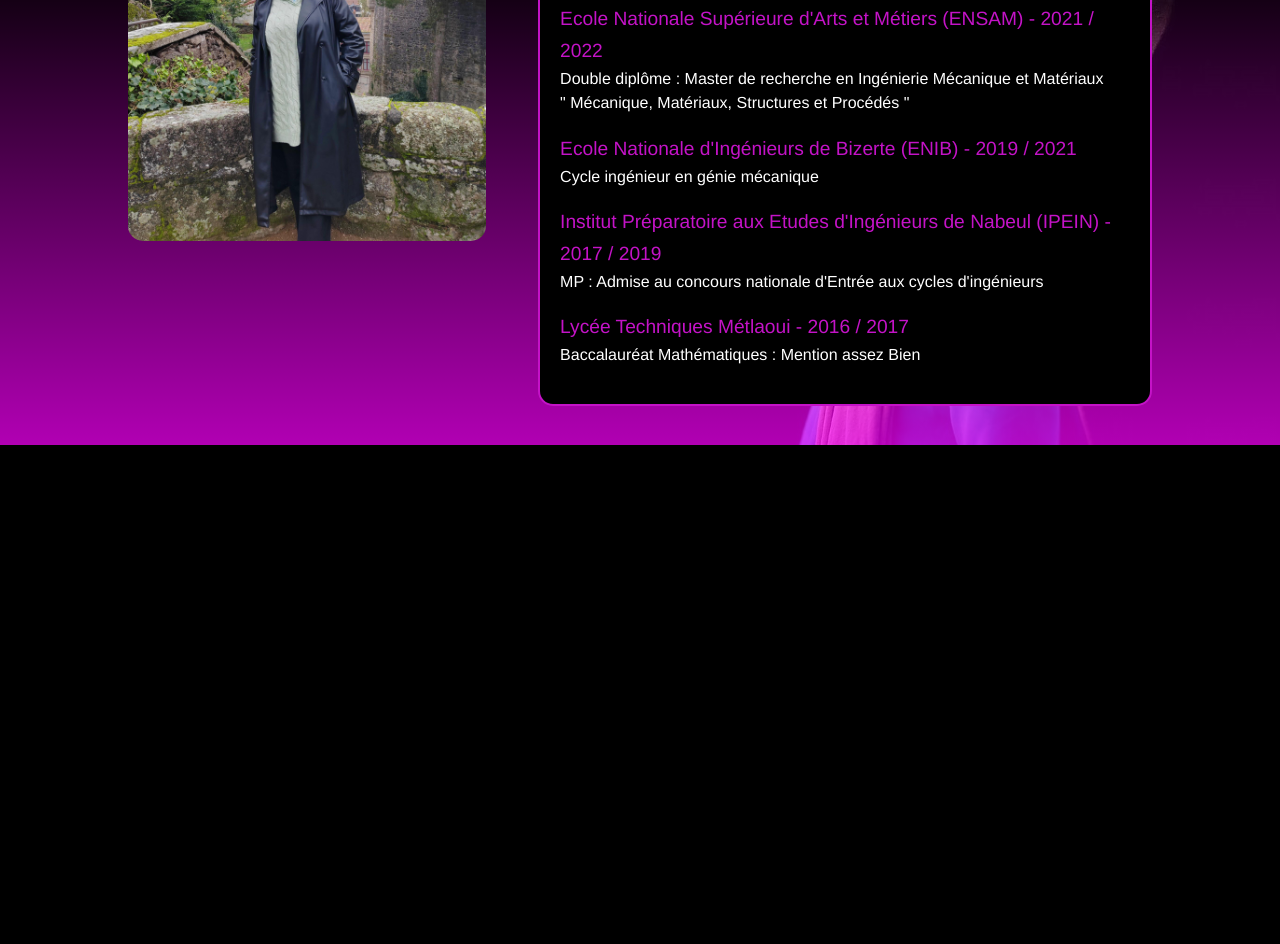
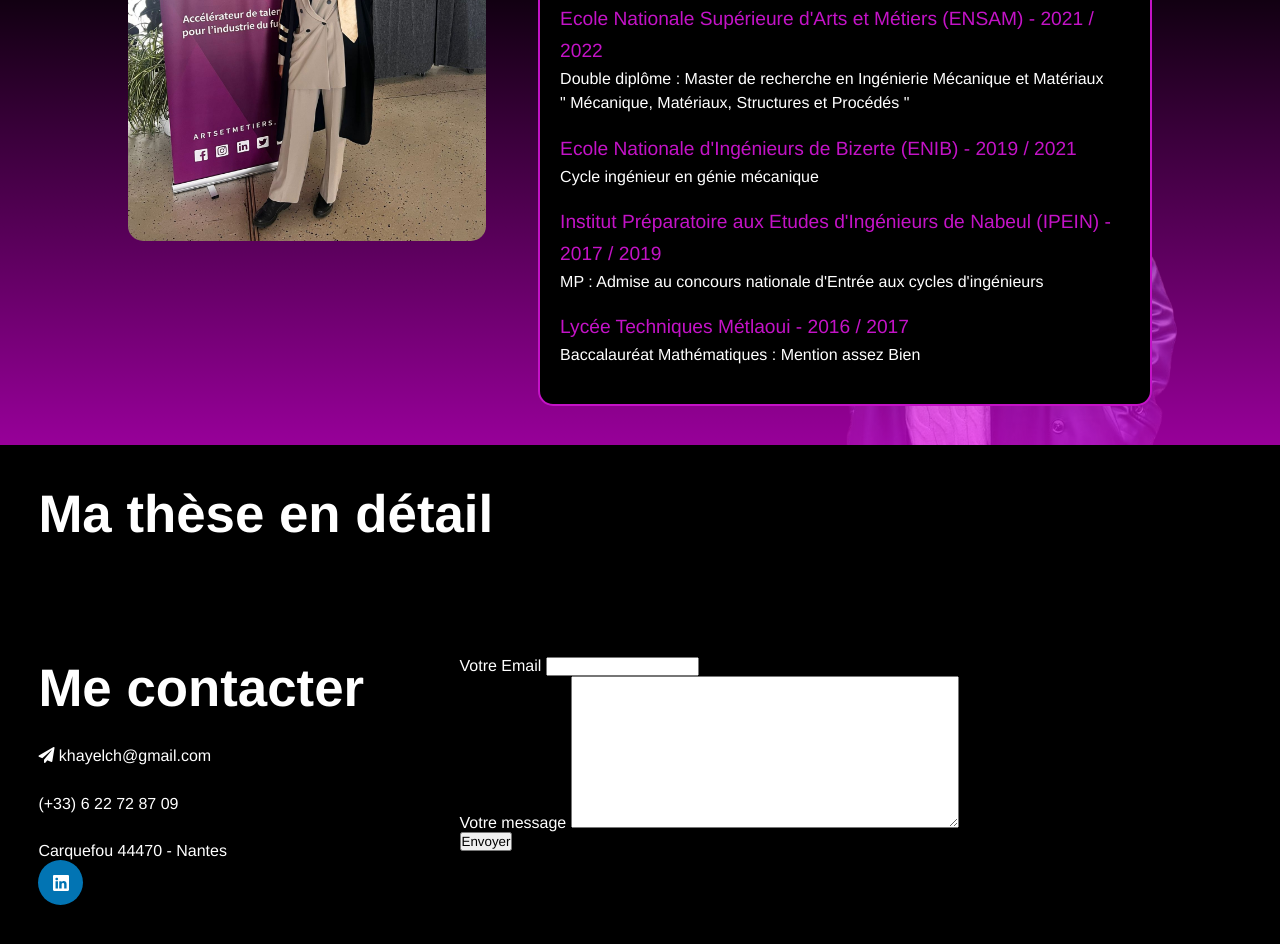
Before and after one commit to HnHoussi/khayel-portfolio, a plain HTML site: page index.html in a window 1280 px wide. Shown: the part 1167-2111 px from the top of the page. Before the commit the page ends 1612 px from the top, so only its background shows below. Drawn offline with Linux system fonts and the light colour scheme.

Commit message:
add contact info

```diff
--- a/index.html
+++ b/index.html
@@ -4,6 +4,8 @@
     <meta charset="UTF-8" />
     <meta name="viewport" content="width=device-width, initial-scale=1.0" />
     <link rel="stylesheet" href="styles.css" />
+    <link rel="stylesheet" href="https://cdnjs.cloudflare.com/ajax/libs/font-awesome/5.15.4/css/all.min.css">
+
     <title>Portfolio de Khayel</title>
   </head>
   <body>
@@ -12,7 +14,7 @@
       <div class="nav_links">
         <a href="#" class="nav_link">Accueil</a>
         <a href="#" class="nav_link">A propos</a>
-        <a href="#" class="nav_link">Mon thèse en détail</a>
+        <a href="#" class="nav_link">Ma thèse en détail</a>
         <button class="nav_link contact_button">Contact</button>
       </div>
     </nav>
@@ -26,10 +28,10 @@
     </header>
     <section class="apropos_section">
       <div class="apropos_pic">
-        <img src="images/apropos_img.jpg" alt="Image de Khayel" />
+        <img src="images/aPropos.jpg" alt="Image de Khayel" />
       </div>
       <div class="apropos_details">
-        <h1>A propos</h1>
+        <h1 class="section_title">A propos</h1>
         <p>
           Lorem ipsum dolor sit amet consectetur adipisicing elit. Cumque,
           repellendus corporis nulla cupiditate nobis voluptatem! Eveniet,
@@ -141,6 +143,56 @@
         </div>
       </div>
     </section>
+    <section class="thesis_details">
+      <h1 class="section_title">Ma thèse en détail</h1>
+    </section>
+    <section class="contact_section">
+      <div class="contact_info">
+        <h1 class="section_title">Me contacter</h1>
+        <p><i class="fas fa-paper-plane"></i> khayelch@gmail.com</p>
+        <p>(+33) 6 22 72 87 09</p>
+        <p>Carquefou 44470 - Nantes</p>
+        <a
+          href="https://www.linkedin.com/in/khayel-chaabani-53b06819b/"
+          target="_blank"
+        >
+          <button class="Btn_LinkedIn">
+            <svg
+              viewBox="0 0 16 16"
+              height="16"
+              width="16"
+              xmlns="http://www.w3.org/2000/svg"
+              class="svgIcon"
+            >
+              <path
+                d="M0 1.146C0 .513.526 0 1.175 0h13.65C15.474 0 16 .513 16 1.146v13.708c0 .633-.526 1.146-1.175 1.146H1.175C.526 16 0 15.487 0 14.854zm4.943 12.248V6.169H2.542v7.225zm-1.2-8.212c.837 0 1.358-.554 1.358-1.248-.015-.709-.52-1.248-1.342-1.248S2.4 3.226 2.4 3.934c0 .694.521 1.248 1.327 1.248zm4.908 8.212V9.359c0-.216.016-.432.08-.586.173-.431.568-.878 1.232-.878.869 0 1.216.662 1.216 1.634v3.865h2.401V9.25c0-2.22-1.184-3.252-2.764-3.252-1.274 0-1.845.7-2.165 1.193v.025h-.016l.016-.025V6.169h-2.4c.03.678 0 7.225 0 7.225z"
+              ></path>
+            </svg>
+            <span class="text">LinkedIn</span>
+          </button>
+        </a>
+      </div>
+      <div class="contact_form">
+        <form class="form">
+          <div class="form-group">
+            <label for="email">Votre Email</label>
+            <input type="text" id="email" name="email" required="" />
+          </div>
+          <div class="form-group">
+            <label for="textarea">Votre message</label>
+            <textarea
+              name="textarea"
+              id="textarea"
+              rows="10"
+              cols="50"
+              required=""
+            >
+            </textarea>
+          </div>
+          <button class="form-submit-btn" type="submit">Envoyer</button>
+        </form>
+      </div>
+    </section>
   </body>
   <script src="index.js"></script>
 </html>
--- a/styles.css
+++ b/styles.css
@@ -8,13 +8,13 @@
 body {
   background-color: black;
   color: white;
-  background-image: url(images/header_background2.jpg);
+  background-image: url(images/file.png);
   background-attachment: fixed;
   background-size: cover;
   background-repeat: no-repeat;
 }
 
-/* -------------navbar--------------- */
+/* -------------Navbar--------------- */
 nav {
   padding: 1.5%;
   display: flex;
@@ -105,7 +105,7 @@ nav img {
   scale: 0.7;
 }
 
-/* -------------header--------------- */
+/* -------------Header--------------- */
 
 header {
   width: 100%;
@@ -120,7 +120,7 @@ header {
   font-size: 3.5rem;
 }
 
-/* -------------about me--------------- */
+/* -------------About_me--------------- */
 .apropos_section {
   display: flex;
   justify-content: space-between;
@@ -128,7 +128,7 @@ header {
   background: linear-gradient(
     180deg,
     rgba(0, 0, 0, 0) 30%,
-    rgba(252, 0, 255, 0.7) 100%
+    rgba(252, 0, 255, 0.6) 100%
   );
 }
 
@@ -149,7 +149,7 @@ header {
   padding: 2%;
 }
 
-.apropos_details h1 {
+.section_title {
   font-size: 3.3rem;
   margin-bottom: 3%;
 }
@@ -204,3 +204,77 @@ header {
 .apropos_tab_content.active_tab {
   display: block;
 }
+
+/* ----------Thesis_details--------------- */
+
+.thesis_details {
+  padding: 3%;
+  background-color: black;
+}
+
+
+.contact_section {
+  padding: 3%;
+  background-color: black;
+  display: flex;
+}
+
+.contact_info {
+  flex-basis: 35%;
+}
+
+.contact_info p {
+  flex-basis: 35%;
+  margin-top: 7%;
+}
+
+.contact_form {
+  flex-basis: 60%;
+}
+
+.Btn_LinkedIn {
+  border: none;
+  border-radius: 50%;
+  width: 45px;
+  height: 45px;
+  display: flex;
+  align-items: center;
+  justify-content: center;
+  transition-duration: 0.4s;
+  cursor: pointer;
+  position: relative;
+  background: #0274b3;
+}
+
+.svgIcon {
+  transition-duration: 0.3s;
+}
+
+.svgIcon path {
+  fill: white;
+}
+
+.text {
+  position: absolute;
+  color: rgb(255, 255, 255);
+  width: 120px;
+  font-weight: 600;
+  opacity: 0;
+  transition-duration: 0.4s;
+}
+
+.Btn_LinkedIn:hover {
+  width: 110px;
+  transition-duration: 0.4s;
+  border-radius: 30px;
+}
+
+.Btn_LinkedIn:hover .text {
+  opacity: 1;
+  transition-duration: 0.4s;
+}
+
+.Btn_LinkedIn:hover .svgIcon {
+  opacity: 0;
+  transition-duration: 0.3s;
+}
```
Also changed, not shown: images/aPropos.jpg (added), images/apropos_img.jpg (deleted), images/file.png (added), images/header_background2.jpg (deleted).
